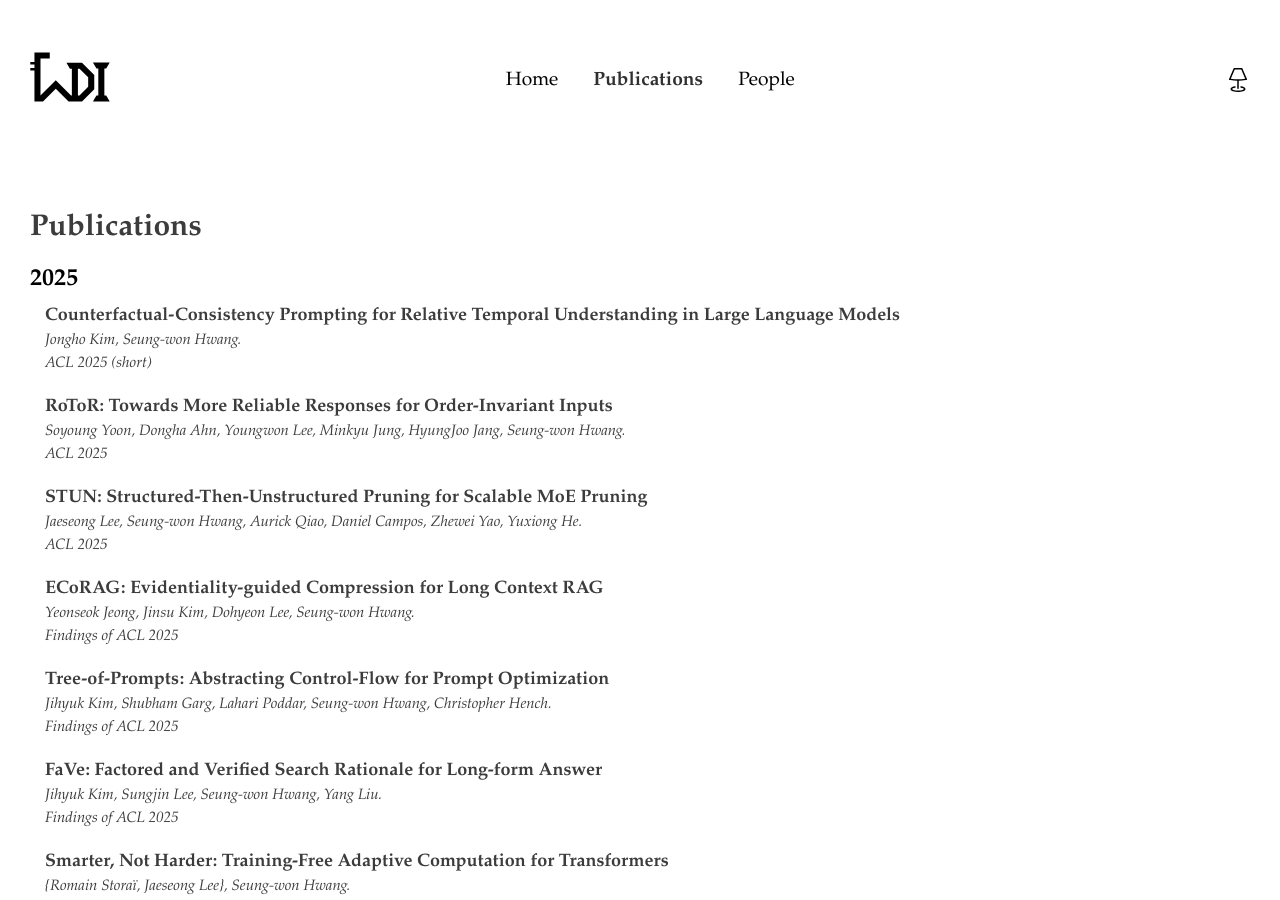
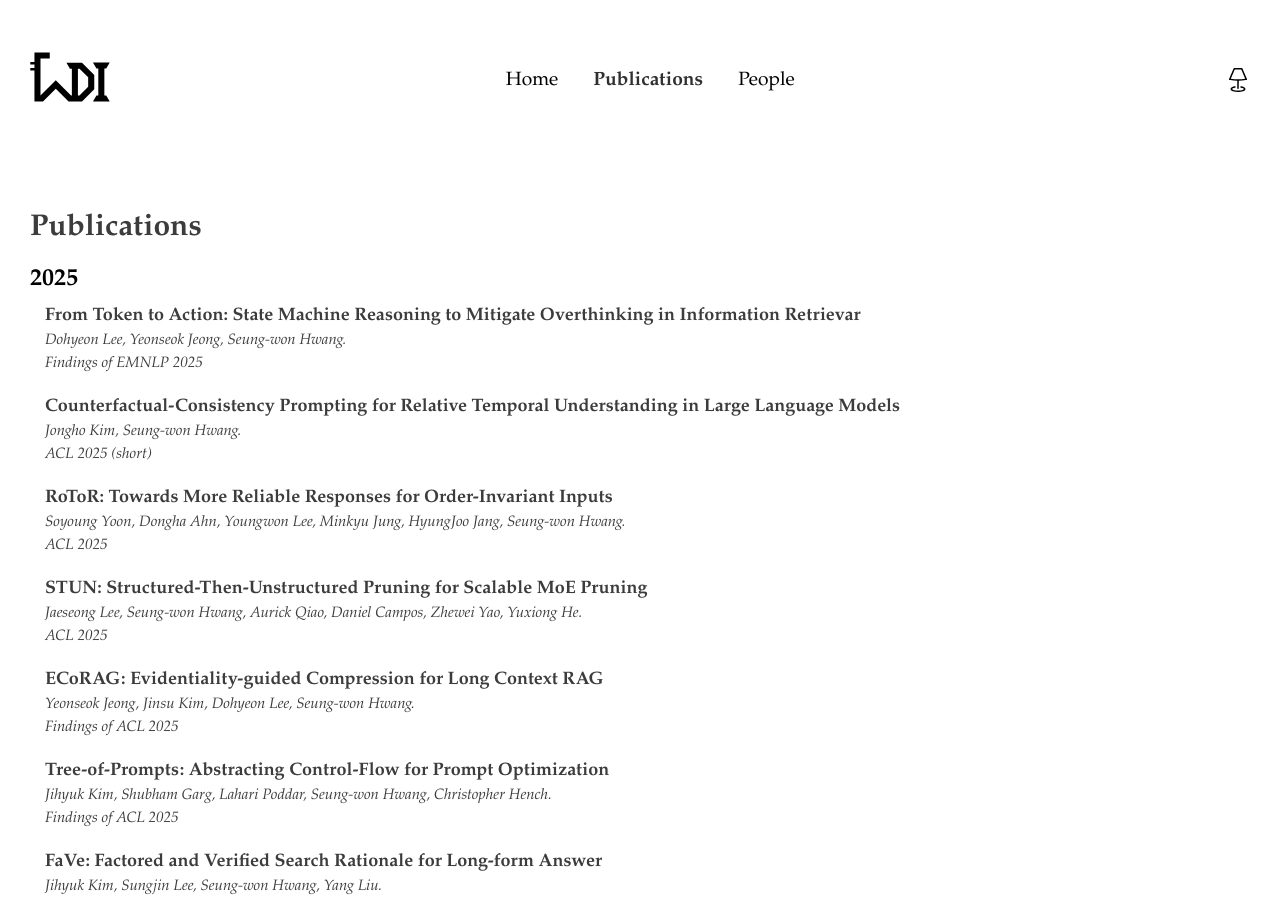
Before and after one commit to ldilab/ldilab.github.io, a Jekyll site: the page built from publications.html, in a window 1280 px wide and 900 px high. Built offline with Jekyll 4.4.1, drawn with Linux system fonts in a browser that asks for light colours.

Commit message:
Update publications.yml

```diff
--- a/_data/publications.yml
+++ b/_data/publications.yml
@@ -1,5 +1,8 @@
 - year: 2025
   papers:
+  - title: 'From Token to Action: State Machine Reasoning to Mitigate Overthinking in Information Retrievar'
+    authors: 'Dohyeon Lee, Yeonseok Jeong, Seung-won Hwang'
+    venue: Findings of EMNLP 2025
   - title: 'Counterfactual-Consistency Prompting for Relative Temporal Understanding in Large Language Models'
     authors: 'Jongho Kim, Seung-won Hwang'
     venue: ACL 2025 (short)
```
